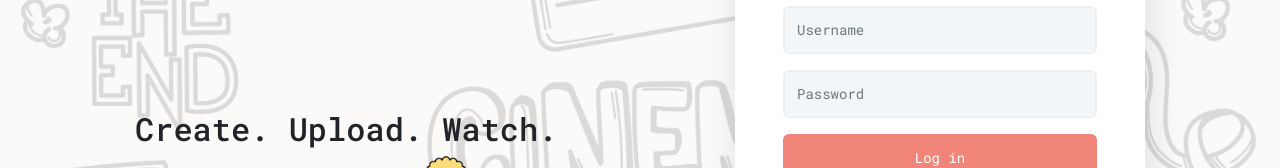
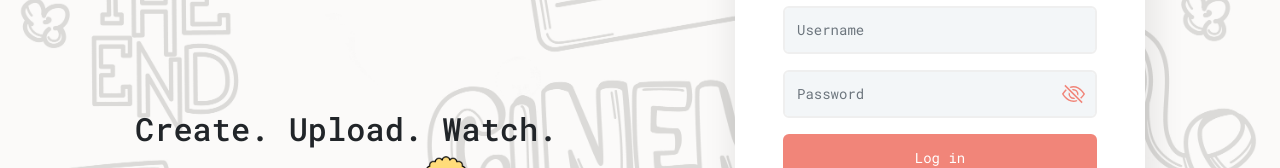
Before and after one commit to SubCoder1/Popcorn-web, a Vue app: page /auth/login in a window 1280 px wide. Shown: the part 294-462 px from the top of the page. Built offline with nearby package versions, Linux system fonts and the light colour scheme; no server answers; what vue-sse would draw is missing.

Commit message:
Added show/hide password support

```diff
--- a/src/components/user/UserLogin.vue
+++ b/src/components/user/UserLogin.vue
@@ -31,18 +31,57 @@
         autocomplete
         required
       />
+      <div class="position-relative d-flex align-items-center">
+        <svg
+          xmlns="http://www.w3.org/2000/svg"
+          width="23"
+          height="26"
+          fill="#f18579"
+          class="bi bi-eye"
+          viewBox="0 0 16 16"
+          v-if="showPassword"
+          @click="showPassword = !showPassword"
+        >
+          <path
+            d="M16 8s-3-5.5-8-5.5S0 8 0 8s3 5.5 8 5.5S16 8 16 8zM1.173 8a13.133 13.133 0 0 1 1.66-2.043C4.12 4.668 5.88 3.5 8 3.5c2.12 0 3.879 1.168 5.168 2.457A13.133 13.133 0 0 1 14.828 8c-.058.087-.122.183-.195.288-.335.48-.83 1.12-1.465 1.755C11.879 11.332 10.119 12.5 8 12.5c-2.12 0-3.879-1.168-5.168-2.457A13.134 13.134 0 0 1 1.172 8z"
+          />
+          <path
+            d="M8 5.5a2.5 2.5 0 1 0 0 5 2.5 2.5 0 0 0 0-5zM4.5 8a3.5 3.5 0 1 1 7 0 3.5 3.5 0 0 1-7 0z"
+          />
+        </svg>
+        <svg
+          xmlns="http://www.w3.org/2000/svg"
+          width="23"
+          height="26"
+          fill="#f18579"
+          class="bi bi-eye-slash"
+          viewBox="0 0 16 16"
+          v-else
+          @click="showPassword = !showPassword"
+        >
+          <path
+            d="M13.359 11.238C15.06 9.72 16 8 16 8s-3-5.5-8-5.5a7.028 7.028 0 0 0-2.79.588l.77.771A5.944 5.944 0 0 1 8 3.5c2.12 0 3.879 1.168 5.168 2.457A13.134 13.134 0 0 1 14.828 8c-.058.087-.122.183-.195.288-.335.48-.83 1.12-1.465 1.755-.165.165-.337.328-.517.486l.708.709z"
+          />
+          <path
+            d="M11.297 9.176a3.5 3.5 0 0 0-4.474-4.474l.823.823a2.5 2.5 0 0 1 2.829 2.829l.822.822zm-2.943 1.299.822.822a3.5 3.5 0 0 1-4.474-4.474l.823.823a2.5 2.5 0 0 0 2.829 2.829z"
+          />
+          <path
+            d="M3.35 5.47c-.18.16-.353.322-.518.487A13.134 13.134 0 0 0 1.172 8l.195.288c.335.48.83 1.12 1.465 1.755C4.121 11.332 5.881 12.5 8 12.5c.716 0 1.39-.133 2.02-.36l.77.772A7.029 7.029 0 0 1 8 13.5C3 13.5 0 8 0 8s.939-1.721 2.641-3.238l.708.709zm10.296 8.884-12-12 .708-.708 12 12-.708.708z"
+          />
+        </svg>
         <input
-        type="password"
-        class="form-control text-sm rounded-md mb-3"
+          :type="showPassword ? 'text' : 'password'"
+          class="form-control text-sm rounded-md"
           placeholder="Password"
           v-model="password"
           @click="removeErr"
           autocomplete
           required
         />
+      </div>
       <button
         type="submit"
-        class="btn d-flex align-items-center justify-content-center w-100 rounded-md text-sm mt-2 mb-2"
+        class="btn d-flex align-items-center justify-content-center w-100 rounded-md text-sm mt-3 mb-2"
         :disabled="form_submitted"
       >
         <div class="loader" v-if="form_submitted"></div>
@@ -64,6 +103,7 @@ export default {
       form_submitted: false,
       username: "",
       password: "",
+      showPassword: false,
       showErr: false,
       formErr: "",
     };
@@ -128,4 +168,12 @@ export default {
 .git-icon {
   height: 38px;
 }
+
+.bi-eye,
+.bi-eye-slash {
+  position: absolute;
+  right: 12px;
+  z-index: 1;
+  cursor: pointer;
+}
 </style>
--- a/src/components/user/UserReg.vue
+++ b/src/components/user/UserReg.vue
@@ -27,17 +27,57 @@
         @click="removeErr"
         required
       />
+      <div class="position-relative d-flex align-items-center">
+        <svg
+          xmlns="http://www.w3.org/2000/svg"
+          width="23"
+          height="26"
+          fill="#f18579"
+          class="bi bi-eye"
+          viewBox="0 0 16 16"
+          v-if="showPassword"
+          @click="showPassword = !showPassword"
+        >
+          <path
+            d="M16 8s-3-5.5-8-5.5S0 8 0 8s3 5.5 8 5.5S16 8 16 8zM1.173 8a13.133 13.133 0 0 1 1.66-2.043C4.12 4.668 5.88 3.5 8 3.5c2.12 0 3.879 1.168 5.168 2.457A13.133 13.133 0 0 1 14.828 8c-.058.087-.122.183-.195.288-.335.48-.83 1.12-1.465 1.755C11.879 11.332 10.119 12.5 8 12.5c-2.12 0-3.879-1.168-5.168-2.457A13.134 13.134 0 0 1 1.172 8z"
+          />
+          <path
+            d="M8 5.5a2.5 2.5 0 1 0 0 5 2.5 2.5 0 0 0 0-5zM4.5 8a3.5 3.5 0 1 1 7 0 3.5 3.5 0 0 1-7 0z"
+          />
+        </svg>
+        <svg
+          xmlns="http://www.w3.org/2000/svg"
+          width="23"
+          height="26"
+          fill="#f18579"
+          class="bi bi-eye-slash"
+          viewBox="0 0 16 16"
+          v-else
+          @click="showPassword = !showPassword"
+        >
+          <path
+            d="M13.359 11.238C15.06 9.72 16 8 16 8s-3-5.5-8-5.5a7.028 7.028 0 0 0-2.79.588l.77.771A5.944 5.944 0 0 1 8 3.5c2.12 0 3.879 1.168 5.168 2.457A13.134 13.134 0 0 1 14.828 8c-.058.087-.122.183-.195.288-.335.48-.83 1.12-1.465 1.755-.165.165-.337.328-.517.486l.708.709z"
+          />
+          <path
+            d="M11.297 9.176a3.5 3.5 0 0 0-4.474-4.474l.823.823a2.5 2.5 0 0 1 2.829 2.829l.822.822zm-2.943 1.299.822.822a3.5 3.5 0 0 1-4.474-4.474l.823.823a2.5 2.5 0 0 0 2.829 2.829z"
+          />
+          <path
+            d="M3.35 5.47c-.18.16-.353.322-.518.487A13.134 13.134 0 0 0 1.172 8l.195.288c.335.48.83 1.12 1.465 1.755C4.121 11.332 5.881 12.5 8 12.5c.716 0 1.39-.133 2.02-.36l.77.772A7.029 7.029 0 0 1 8 13.5C3 13.5 0 8 0 8s.939-1.721 2.641-3.238l.708.709zm10.296 8.884-12-12 .708-.708 12 12-.708.708z"
+          />
+        </svg>
         <input
-        type="password"
-        class="form-control text-sm rounded-md mb-3"
+          :type="showPassword ? 'text' : 'password'"
+          class="form-control text-sm rounded-md"
           placeholder="Password"
           v-model="password"
           @click="removeErr"
+          autocomplete
           required
         />
+      </div>
       <button
         type="submit"
-        class="btn d-flex align-items-center justify-content-center w-100 rounded-md text-sm mt-2 mb-2"
+        class="btn d-flex align-items-center justify-content-center w-100 rounded-md text-sm mt-3 mb-2"
         :disabled="form_submitted"
       >
         <div class="loader" v-if="form_submitted"></div>
@@ -57,6 +97,7 @@ export default {
       username: "",
       full_name: "",
       password: "",
+      showPassword: false,
       showErr: false,
       formErr: "",
     };
@@ -139,3 +180,12 @@ export default {
   },
 };
 </script>
+<style scoped="css">
+.bi-eye,
+.bi-eye-slash {
+  position: absolute;
+  right: 12px;
+  z-index: 1;
+  cursor: pointer;
+}
+</style>
```
Lines whose indentation alone changed are shown as unchanged.
